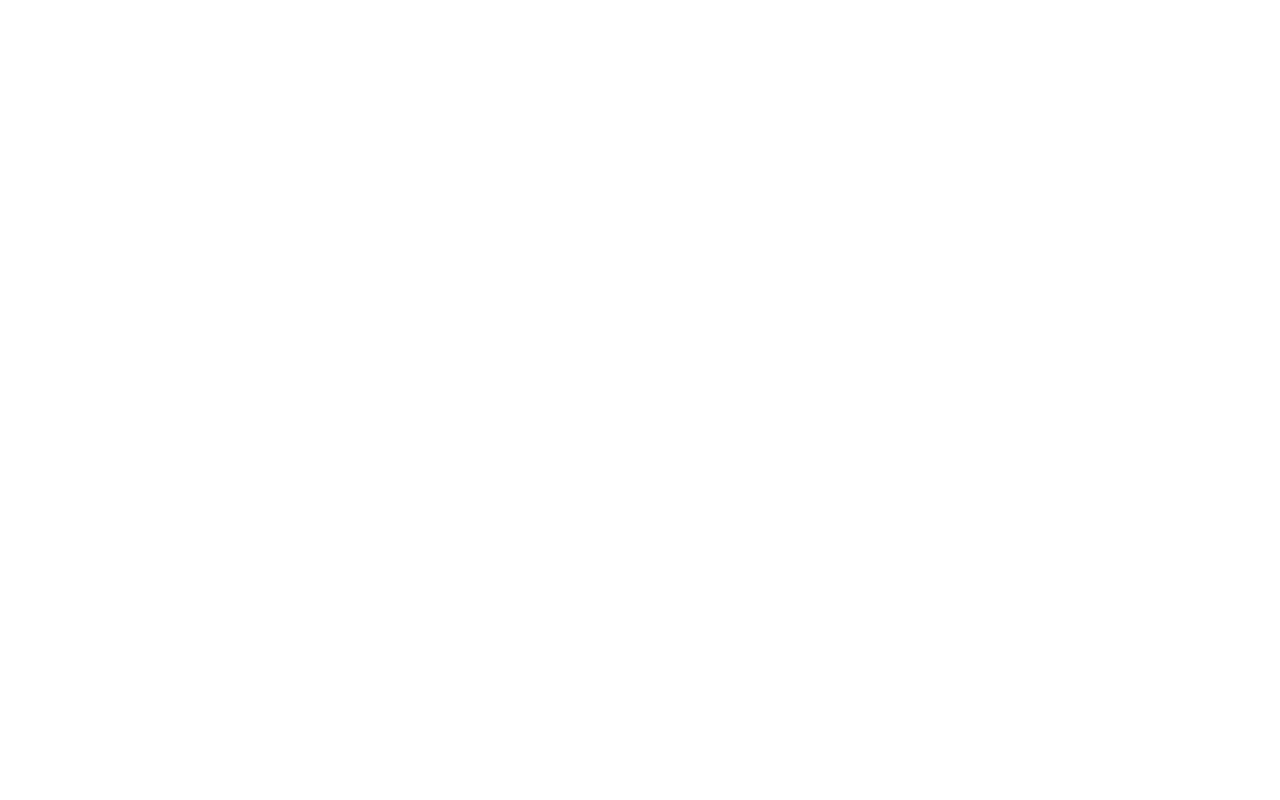
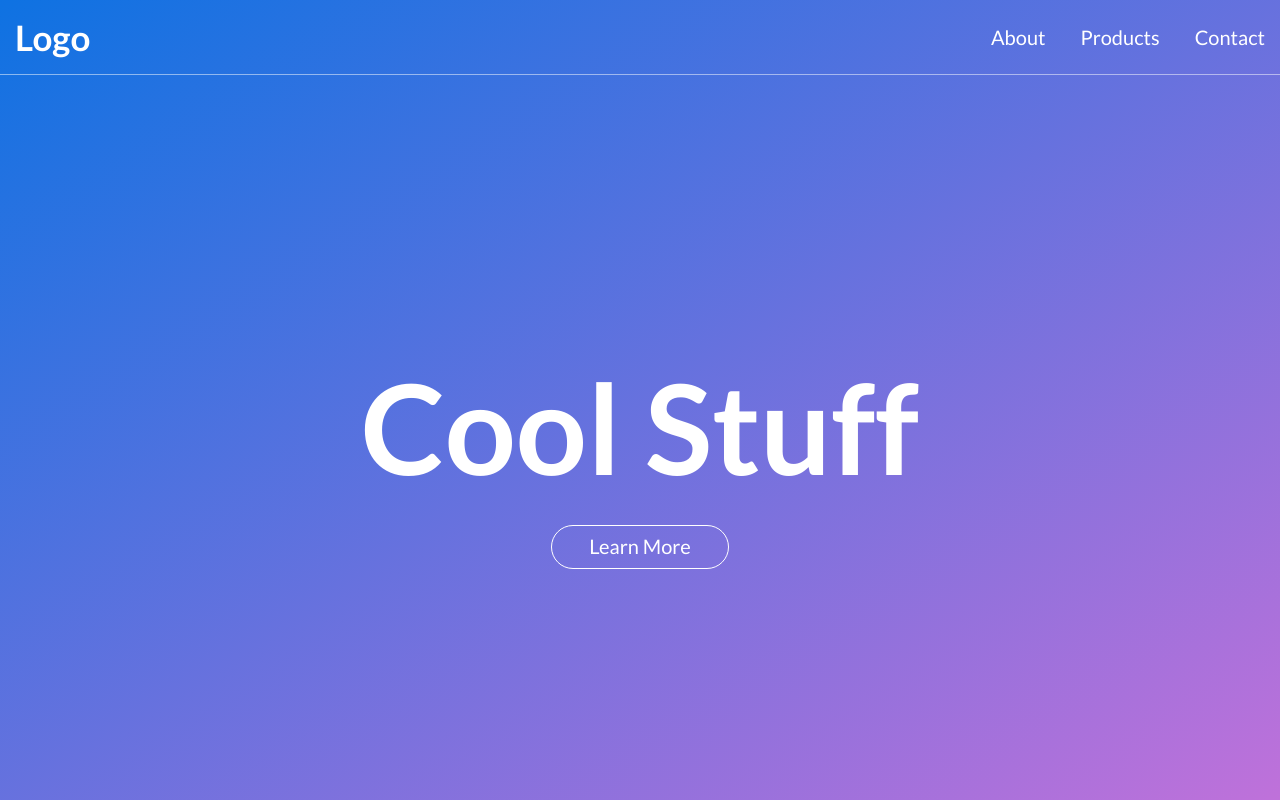
Before and after one commit to FullMaskedCoder/gradient-landing-page, a plain HTML site: page index.html in a window 1280 px wide. Drawn offline with nearby package versions, Linux system fonts and the light colour scheme.

Commit message:
Layout Done

```diff
--- a/index.html
+++ b/index.html
@@ -4,10 +4,28 @@
     <meta charset="utf-8">
     <meta name="viewport" content="width=device-width, initial-scale=1.0">
     <title>Gradient Landing</title>
+    <link type="text/css" rel="stylesheet" href="https://cdnjs.cloudflare.com/ajax/libs/normalize/4.1.1/normalize.css">
     <link type="text/css" rel="stylesheet" href="./main.css">
-    <link type="text/css" rel="stylesheet" href="https://cdnjs.cloudflare.com/ajax/libs/normalize/4.1.1/normalize.css">
   </head>
   <body>
 
+      <main>
+
+          <nav>
+              <div id="navLogo">Logo</div>
+              <div>About</div>
+              <div>Products</div>
+              <div>Contact</div>
+          </nav>
+          <header>
+              <p>
+                  Cool Stuff
+              </p>
+              <div class="round-button">
+                  Learn More
+              </div>
+          </header>
+      </main>
+
   </body>
 </html>
--- a/main.css
+++ b/main.css
@@ -1,3 +1,5 @@
+@import url(https://fonts.googleapis.com/css?family=Nunito:400,700|Lato:400,700);
+
 html {
     box-sizing: border-box;
     padding: 0;
@@ -6,3 +8,70 @@ html {
 *, *:before, *:after {
     box-sizing: inherit;
 }
+
+main {
+    color: white;
+    height: 100%;
+    width: 100%;
+    font-family: 'Lato', sans-serif;
+}
+
+nav {
+    height: 75px;
+    width: 100%;
+    background: none;
+    border-bottom: 1px solid rgba(255, 255, 255, .5);
+    position: absolute;
+    top: 0;
+    display: flex;
+    justify-content: flex-end;
+    align-items: center;
+}
+
+nav div {
+    margin-right: 15px;
+    margin-left: 20px;
+    font-size: 20px;
+    font-weight: 400;
+}
+
+#navLogo {
+    margin-right: auto;
+    margin-left: 15px;
+    font-size: 35px;
+    font-weight: 700;
+}
+
+header {
+    width: 100%;
+    min-height: 700px;
+    height: 100vh;
+    background: #0E72E2; /* For browsers that do not support gradients */
+    background: linear-gradient(to bottom right, #0E72E2, #BF71DA);
+    display: flex;
+    align-items: center;
+    justify-content: center;
+    flex-direction: column;
+}
+
+header p {
+    font-size: 125px;
+    font-weight: 700;
+    margin-bottom: 25px;
+}
+.round-button {
+    width: 178px;
+    height: 44px;
+    border: 1px solid white;
+    border-radius: 100px;
+    display: flex;
+    align-items: center;
+    justify-content: center;
+    font-size: 20px;
+    cursor: pointer;
+    transition: .2s;
+}
+
+.round-button:hover {
+    transform: scale(1.1, 1.1);
+}
```
